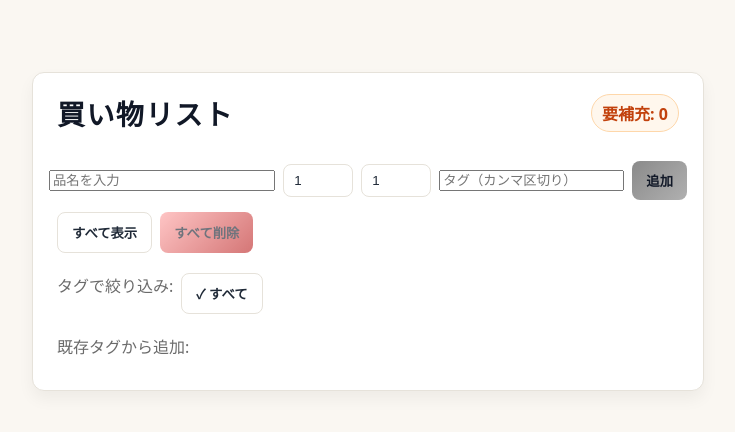
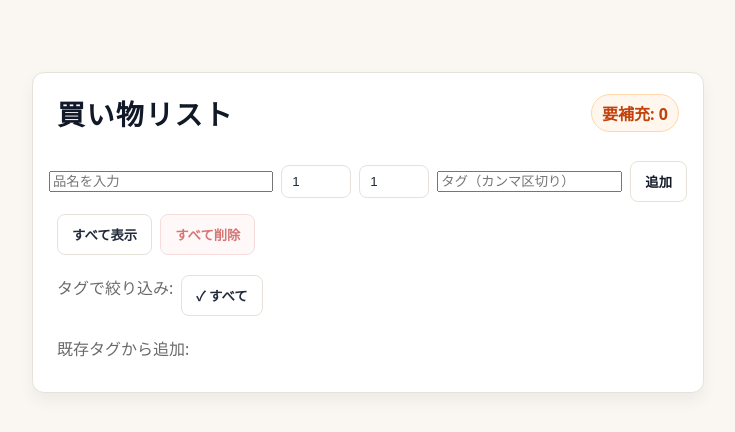
Before and after one commit to Kentaro384/my-first-app, a React (Vite) app: page / in a window 1280 px wide. Shown: the top 432 px of the page, without its empty margins (272-1007 px from the left). Built offline with nearby package versions, Linux system fonts and the light colour scheme.

Commit message:
style(ui): make buttons neutral MUJI-like; soft red for danger actions
- Neutral white buttons with soft borders
- Danger button uses soft red paper style (no gradient)
- Overall more MUJI-like tone

```diff
--- a/src/styles.css
+++ b/src/styles.css
@@ -10,6 +10,8 @@
   --border:#e6e2da;    /* soft border */
   --danger:#b91c1c;    /* subdued red */
   --warn:#c2410c;      /* amber-ish for badge */
+  --danger-bg:#fff5f5; /* soft red paper */
+  --danger-border:#f3c2c2; /* soft red border */
 }
 
 *{ box-sizing:border-box }
@@ -81,18 +83,19 @@ input[type="number"]{ width:70px }
   border-radius:8px;
   padding:10px 14px;
   color:#111827;
-  background: linear-gradient(135deg, var(--accent), var(--accent-2));
+  background: #ffffff;
+  border:1px solid var(--border);
   font-weight:600;
   cursor:pointer;
 }
 .btn:disabled{ opacity:.6; cursor:not-allowed }
 .btn-xs{ padding:6px 8px; font-size:12px; }
-.btn.secondary{
-  background:#ffffff;
-  color:var(--text);
-  border:1px solid var(--border);
+.btn.secondary{ background:#ffffff; color:var(--text); border:1px solid var(--border); }
+.btn.danger{
+  background: var(--danger-bg);
+  border:1px solid var(--danger-border);
+  color: var(--danger);
 }
-.btn.danger{ background:linear-gradient(135deg, #ff9f9f, var(--danger)) }
 
 .list{
   list-style:none;
```
